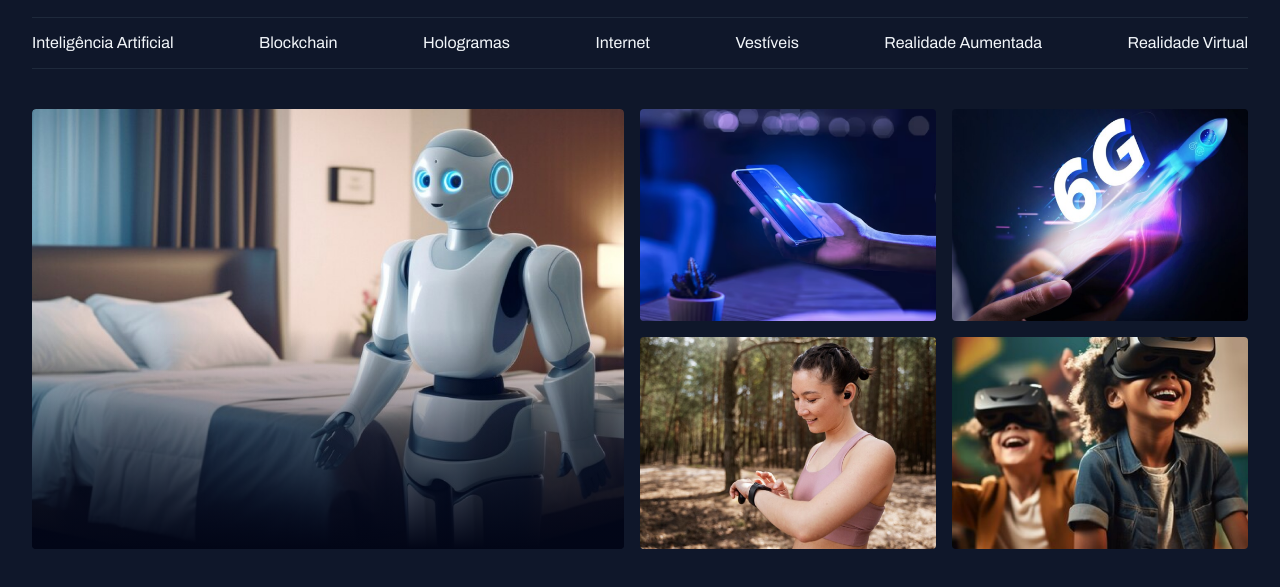
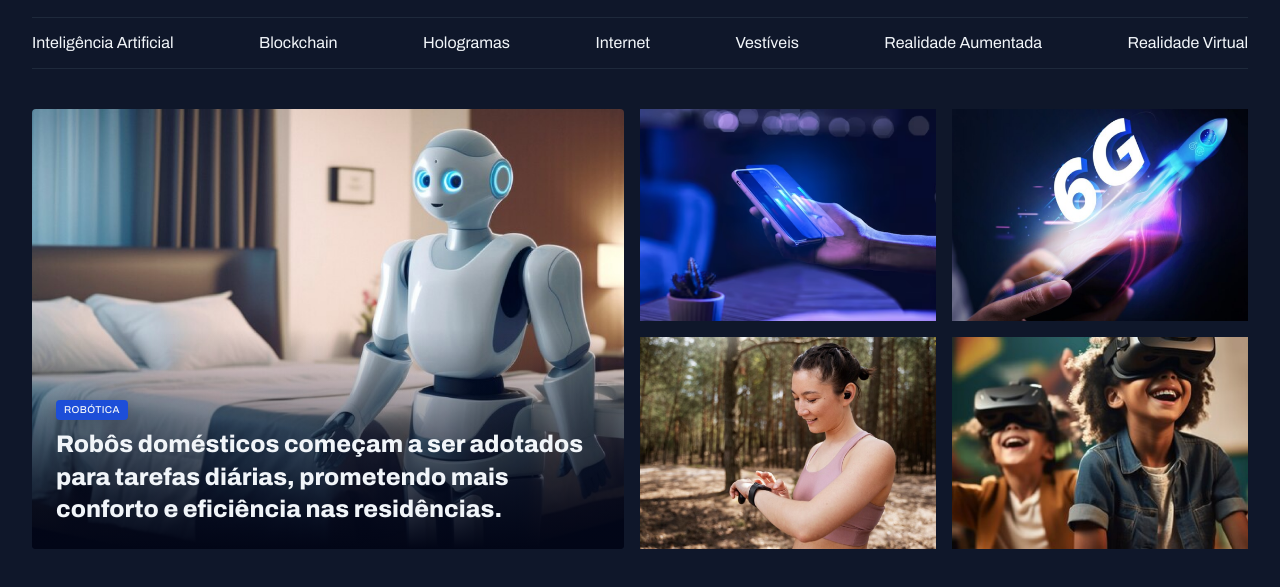
Before and after one commit to SamuelBarbosa11/Portal-de-Noticias, a plain HTML site: page index.html in a window 1280 px wide. Shown: the part 55-642 px from the top of the page. Drawn offline with Linux system fonts and the light colour scheme.

Commit message:
ajusting card content

```diff
--- a/index.html
+++ b/index.html
@@ -40,9 +40,14 @@
 
     <main class="grid container">
         <section id="featured" class="grid grid-flow-col gap-16">
-            <div class="card">
+            <figure class="card">
                 <img src="assets/images/Image 01.png" alt="">
-            </div>
+
+                <figcaption>
+                    <span class="content-tag">Robótica</span>
+                    <h1>Robôs domésticos começam a ser adotados para tarefas diárias, prometendo mais conforto e eficiência nas residências.</h1>
+                </figcaption>
+            </figure>
 
             <div class="grid gap-16">
                 <div>
--- a/styles/global.css
+++ b/styles/global.css
@@ -27,6 +27,10 @@ body {
     background-color: var(--bg-color);
 }
 
+img {
+    max-width: 100%;
+}
+
 a {
     text-decoration: none;
     color: inherit;
@@ -36,10 +40,22 @@ a:hover {
     color: var(--brand-color-light);
 }
 
-h1, h2, h3 {
-    font: inherit;
+h1 {
+    font: var(--h1);
 }
 
-img {
-    max-width: 100%;
+h2 {
+    font: var(--h2);
 }
+
+h3 {
+    font: var(--h3);
+}
+
+span {
+    font: var(--text-span);
+}
+
+p {
+    font: var(--paragraph);
+}
--- a/styles/sections.css
+++ b/styles/sections.css
@@ -2,7 +2,6 @@
     img {
         height: 100%;
         object-fit: cover;
-        border-radius: 4px;
     }
     div:nth-child(2) {
         grid-template-columns: 1fr 1fr;
@@ -13,6 +12,7 @@
         position: relative;
         overflow: hidden;
         border-radius: 4px;
+
         &::before {
             content: "";
             position: absolute;
@@ -20,5 +20,15 @@
             top: 50%;
             background: linear-gradient(180deg, transparent 0%, #020617 100%);
         }
+
+        figcaption {
+            position: absolute;
+            bottom: 0;
+            padding: 24px;
+
+            h1 {
+                margin-top: 8px;
+            }
+        }
     }
 }
--- a/styles/utilitys.css
+++ b/styles/utilitys.css
@@ -15,3 +15,15 @@
 .gap-16 {
     gap: 16px;
 }
+
+.content-tag {
+    display: inline-block;
+    font: 500 10px/1.2 var(--font-family);
+    letter-spacing: 0.04em;
+    color: var(--text-color-primary);
+    text-transform: uppercase;
+    background-color: var(--brand-color-dark);
+    box-shadow: 0px 4px 16px rgba(2, 6, 23, 0.251);
+    padding: 4px 8px;
+    border-radius: 4px;
+}
```
